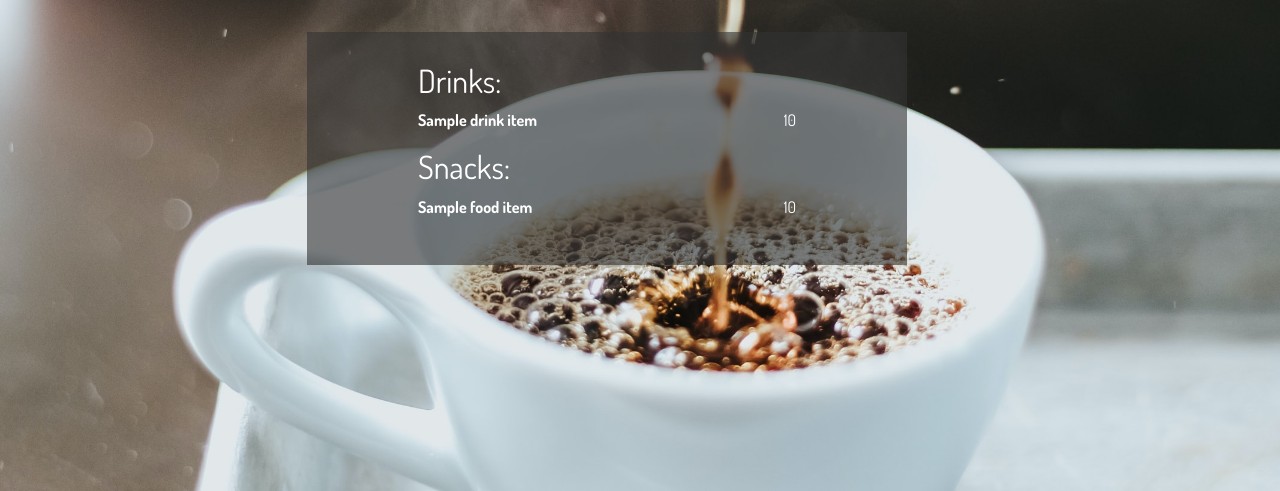
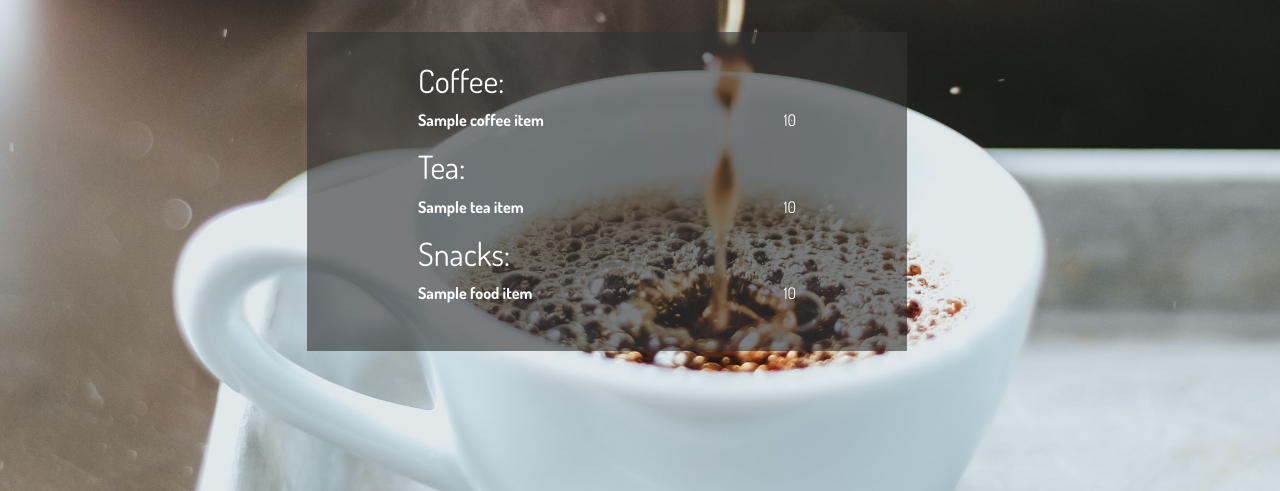
Before and after one commit to trevor-cuffe/coffeeShop, a Node server app: template views/menu/index.ejs in a window 1280 px wide. Shown: the part 309-800 px from the top of the page. Run offline with Node 20, Linux system fonts and the light colour scheme; the template is opened without the code that fills it: most values are stand-ins (such as "Sample title", 1, 10 or a date in 2020); some libraries are stand-ins or nearby versions.

Commit message:
Update items to include types "tea" and "coffee"

```diff
--- a/app.js
+++ b/app.js
@@ -37,23 +37,31 @@ app.get("/", (req, res) => {
 //INDEX
 app.get("/menu", (req, res) => {
 
-    MenuItem.find({type:"drink"}, (err, drinkItems) => {
+    MenuItem.find({type:"coffee"}, (err, coffeeItems) => {
         if (err) {
             console.error(err);
             res.redirect("/");
         } else {
-            drinkItems.sort((a,b) => (a.name > b.name) ? 1: -1)
-            MenuItem.find({type:"food"}, (err, foodItems) => {
+            coffeeItems.sort((a,b) => (a.name > b.name) ? 1: -1);
+            MenuItem.find({type:"tea"}, (err, teaItems) => {
                 if (err) {
                     console.error(err);
                     res.redirect("/");
                 } else {
-                    foodItems.sort((a,b) => (a.name > b.name) ? 1: -1)
-                    res.render("menu/index", {drinkItems: drinkItems, foodItems, foodItems});
+                    teaItems.sort((a,b) => (a.name > b.name) ? 1: -1);
+                    MenuItem.find({type:"food"}, (err, foodItems) => {
+                        if (err) {
+                            console.error(err);
+                            res.redirect("/");
+                        } else {
+                            foodItems.sort((a,b) => (a.name > b.name) ? 1: -1);
+                            res.render("menu/index", {coffeeItems: coffeeItems, teaItems: teaItems, foodItems, foodItems});
+                        }
+                    });
                 }
-            })
+            });
         }
-    })
+    });
 
 });
 
--- a/models/menuItem.js
+++ b/models/menuItem.js
@@ -1,4 +1,6 @@
 import mongoose from "mongoose";
+
+mongoose.set("useFindAndModify", false);
 
 const menuItemSchema = new mongoose.Schema({
     name: String,
--- a/views/menu/edit.ejs
+++ b/views/menu/edit.ejs
@@ -14,10 +14,10 @@
                 <div class="form-group">
                     <select id="itemTypeSelect" class="form-control" name="menuItem[type]">
                         <%
-                            let types = ["drink", "food"];
+                            let types = ["coffee", "tea", "food"];
                             types.forEach( (type) => {
                                 let selected = (menuItem.type === type) ? "selected" : "";
-                                %> <option value="drink" <%= selected %> ><%= type %></option> <%
+                                %> <option value="<%= type %>" <%= selected %> ><%= type %></option> <%
 
                             });
 
--- a/views/menu/index.ejs
+++ b/views/menu/index.ejs
@@ -15,12 +15,31 @@
 
         <div class="row">
             <div class="col-md-12">
-                <h3>Drinks:</h3>
+                <h3>Coffee:</h3>
             </div>
         </div>
 
         <div>
-            <% drinkItems.forEach( (item) => { %>
+            <% coffeeItems.forEach( (item) => { %>
+                <p>
+                    <a href="/menu/<%= item._id %>/"
+                        <% if (!item.inStock) { %> class="outOfStock" <% } %>
+                    >
+                    <strong><%= item.name %></strong></a>
+                    <span style="float:right;"><%= item.price %></span>
+                </p>
+
+            <% }); %>
+        </div>
+
+        <div class="row">
+            <div class="col-md-12">
+                <h3>Tea:</h3>
+            </div>
+        </div>
+
+        <div>
+            <% teaItems.forEach( (item) => { %>
                 <p>
                     <a href="/menu/<%= item._id %>/"
                         <% if (!item.inStock) { %> class="outOfStock" <% } %>
--- a/views/menu/new.ejs
+++ b/views/menu/new.ejs
@@ -13,7 +13,8 @@
                 </div>
                 <div class="form-group">
                     <select id="itemTypeSelect" class="form-control" name="menuItem[type]">
-                        <option value="drink" selected>drink</option>
+                        <option value="coffee" selected>coffee</option>
+                        <option value="tea">tea</option>
                         <option value="food">food</option>
                     </select>
                 </div>
```
Also changed, not shown: seeds.js (+19 -3 lines), public/images/milkyJade.jpg (added), public/images/pumpkinChai.jfif (added).
